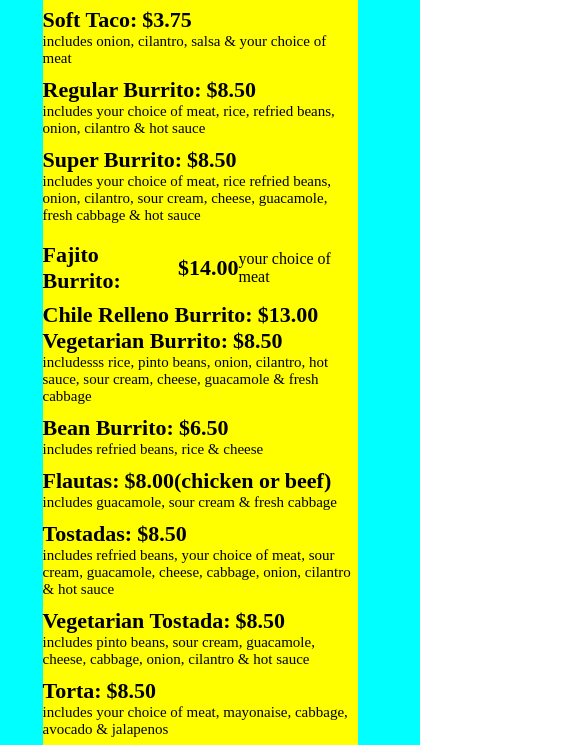
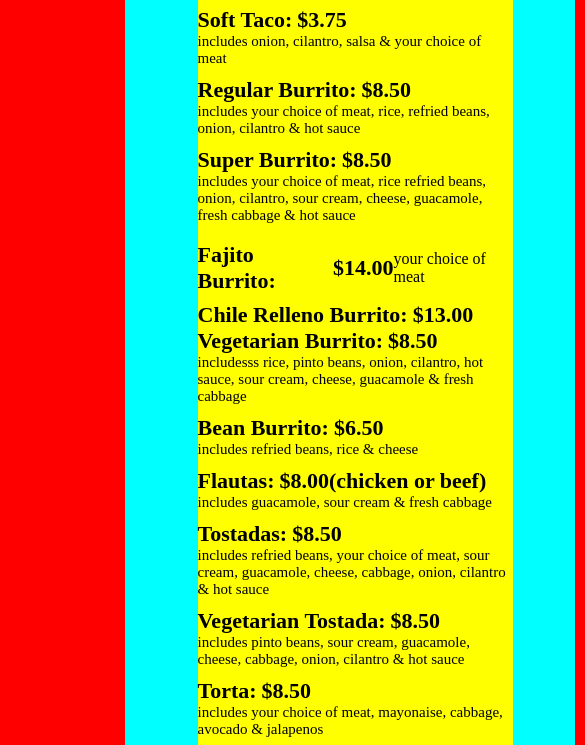
Before and after one commit to geraVilla/menuCheck, a plain HTML site: page index.html in a window 390 px wide. Shown: the part 755-1500 px from the top of the page, 585 px wide, since content can reach past the window. Drawn offline with Linux system fonts and the light colour scheme.

Commit message:
Update menu.css

```diff
--- a/menu.css
+++ b/menu.css
@@ -268,3 +268,15 @@ seemply do what we did here at the bottom to change it to the given size*/
         height: 1300px;
     }
 }
+
+/*to fix the background of red to fit whole screen
+you will need to do width: 700px
+meanign start using pixels instead of using 100%
+probably becuase that is where phones window size use, browser
+are the one who use percentages*/
+@media (max-width: 700px){
+    .topMenuSectionContainer{
+        width: 700px;
+        align-items: center;
+    }
+}
```
